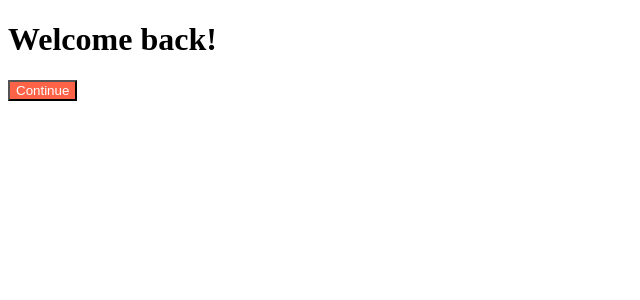
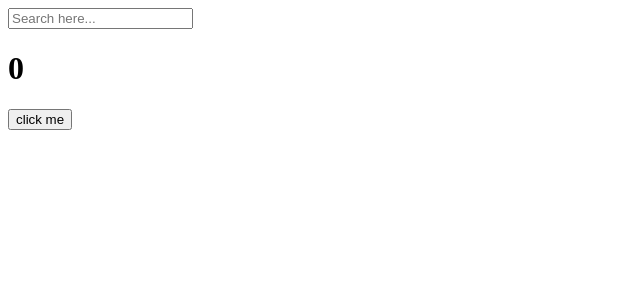
Before and after one commit to rocoviii/cra-ex, a React (Create React App) app: page / in a window 1280 px wide. Shown: the top 300 px of the page, without its empty margins (0-640 px from the left). Built offline with nearby package versions, Linux system fonts and the light colour scheme.

Commit message:
cra-second

```diff
--- a/src/App.js
+++ b/src/App.js
@@ -1,11 +1,32 @@
-import Button from "./Button";
-import styles from "./App.module.css";
+import { useEffect, useState } from "react";
 
 function App() {
+    const [counter, setValue] = useState(0);
+    const [keyword, setKeyword] = useState("");
+    const onClick = () => setValue((prev) => prev + 1);
+    const onChange = (event) => setKeyword(event.target.value);
+    useEffect(() => {
+        console.log("I run only once.");
+    }, []);
+    useEffect(() => {
+        console.log("I run when 'keyword' changes.");
+    }, [keyword]);
+    useEffect(() => {
+        console.log("I run when 'counter' changes.");
+    }, [counter]);
+    useEffect(() => {
+        console.log("I run when keyword & counter change.");
+    }, [keyword, counter]);
     return (
         <div>
-            <h1 className={"styles.title"}>Welcome back!</h1>
-            <Button text={"Continue"} />
+            <input
+                value={keyword}
+                onChange={onChange}
+                type="text"
+                placeholder="Search here..."
+            />
+            <h1>{counter}</h1>
+            <button onClick={onClick}>click me</button>
         </div>
     );
 }
--- a/src/index.js
+++ b/src/index.js
@@ -3,8 +3,4 @@
 import App from "./App";
 
 const root = ReactDOM.createRoot(document.getElementById("root"));
-root.render(
-    <React.StrictMode>
-        <App />
-    </React.StrictMode>
-);
+root.render(<App />);
```
